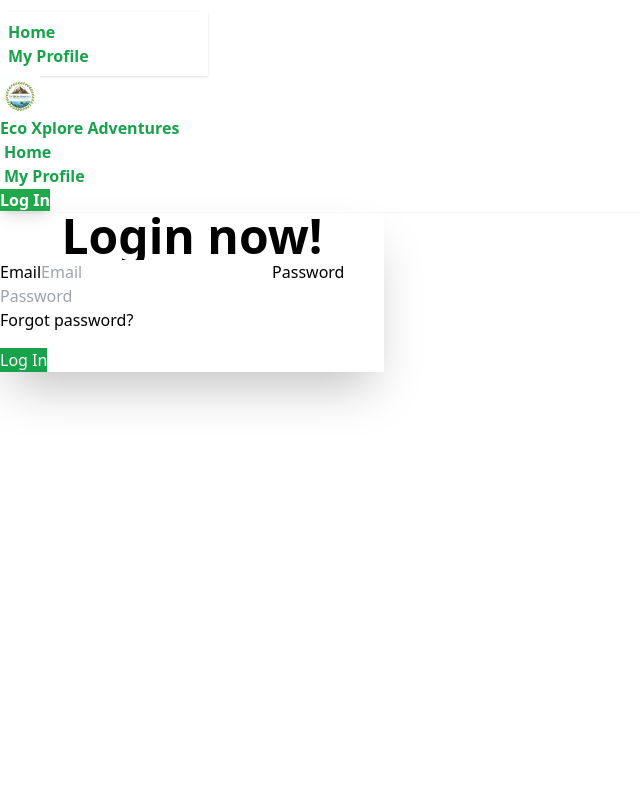
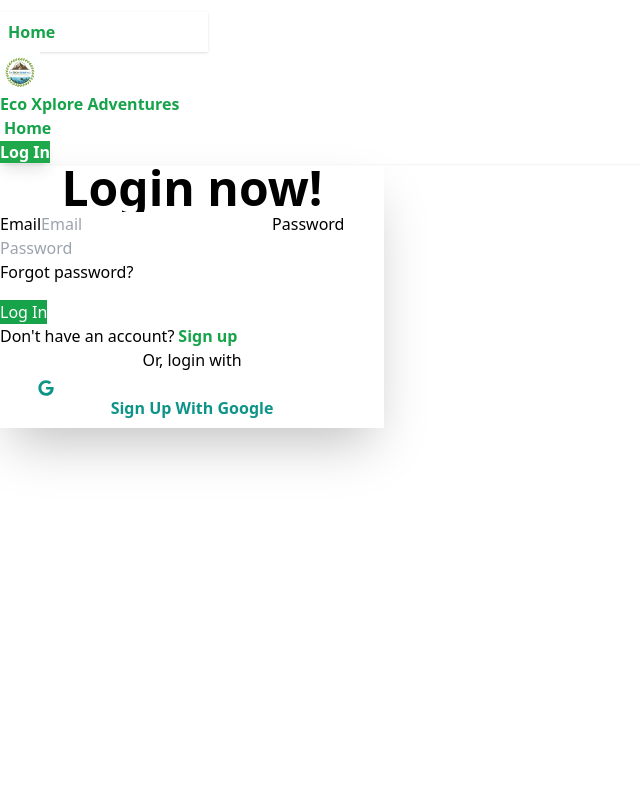
Before and after one commit to dmmalek/eco-xplore-adventures, a React (Vite) app: page /auth/login in a window 1280 px wide. Shown: the top 800 px of the page, without its empty margins (0-640 px from the left). Built offline with nearby package versions, Linux system fonts and the light colour scheme; no server answers.

Commit message:
add social login button and use Sweatalert

```diff
--- a/package.json
+++ b/package.json
@@ -18,6 +18,7 @@
     "react-dom": "^19.1.1",
     "react-icons": "^5.5.0",
     "react-router-dom": "^7.9.1",
+    "sweetalert2": "^11.23.0",
     "swiper": "^12.0.1"
   },
   "devDependencies": {
--- a/src/component/MyProfile/MyProfile.jsx
+++ b/src/component/MyProfile/MyProfile.jsx
@@ -4,12 +4,13 @@ import { AuthContext } from "../context/AuthProvider";
 
 const MyProfile = () => {
   const { user } = useContext(AuthContext);
+  console.log(user.photoURL);
   return (
     <div className="flex justify-center items-center min-h-screen bg-gray-100 px-4">
       <div className="w-full max-w-sm sm:max-w-md md:max-w-lg bg-white rounded-2xl shadow-md p-6 text-center">
         <div className="flex flex-col items-center">
           <img
-            src={user?.photoURL}
+            src={user.photoURL}
             alt="Profile"
             className="w-24 h-24 md:w-32 md:h-32 rounded-full shadow mb-4 object-cover"
           />
--- a/src/component/Navbar.jsx
+++ b/src/component/Navbar.jsx
@@ -14,9 +14,11 @@ const Navbar = () => {
       <li>
         <NavLink to="/">Home</NavLink>
       </li>
-      <li>
-        <NavLink to="/myProfile">My Profile</NavLink>
-      </li>
+      {user && (
+        <li>
+          <NavLink to="/myProfile">My Profile</NavLink>
+        </li>
+      )}
     </>
   );
 
--- /dev/null
+++ b/src/component/SocialLogIn.jsx
@@ -0,0 +1,35 @@
+import { useContext } from "react";
+import { AuthContext } from "./context/AuthProvider";
+import { useLocation, useNavigate } from "react-router-dom";
+import { FaGoogle } from "react-icons/fa";
+
+const SocialLogIn = () => {
+  const { signInByGoogle } = useContext(AuthContext);
+  const navigate = useNavigate();
+  const location = useLocation();
+  const handleGoogleLogIn = () => {
+    signInByGoogle()
+      .then((result) => {
+        if (result.user) {
+          const redirectTo = location.state || "/";
+          navigate(redirectTo);
+        }
+      })
+      .catch((error) => console.log(error.message));
+  };
+  return (
+    <div className="text-center mb-4">
+      <h3>Or, login with</h3>
+      <div className="py-2 ">
+        <button
+          onClick={handleGoogleLogIn}
+          className="btn text-teal-600 hover:bg-green-600 hover:text-white font-semibold border-black w-4/5"
+        >
+          <FaGoogle /> Sign Up With Google
+        </button>
+      </div>
+    </div>
+  );
+};
+
+export default SocialLogIn;
--- a/src/component/context/AuthProvider.jsx
+++ b/src/component/context/AuthProvider.jsx
@@ -1,8 +1,10 @@
 import {
   createUserWithEmailAndPassword,
+  GoogleAuthProvider,
   onAuthStateChanged,
   sendPasswordResetEmail,
   signInWithEmailAndPassword,
+  signInWithPopup,
   signOut,
   updateProfile,
 } from "firebase/auth";
@@ -14,6 +16,8 @@ const AuthProvider = ({ children }) => {
   const [user, setUser] = useState();
   const [loader, setLoader] = useState(true);
 
+  const googleProvider = new GoogleAuthProvider();
+
   const signUpUser = (email, password) => {
     setLoader(true);
     return createUserWithEmailAndPassword(auth, email, password);
@@ -22,6 +26,11 @@ const AuthProvider = ({ children }) => {
   const signInUser = (email, password) => {
     setLoader(true);
     return signInWithEmailAndPassword(auth, email, password);
+  };
+
+  const signInByGoogle = () => {
+    setLoader(true);
+    return signInWithPopup(auth, googleProvider);
   };
 
   const profileUpdate = (displayName, photoURL) => {
@@ -58,10 +67,12 @@ const AuthProvider = ({ children }) => {
     user,
     setUser,
     signUpUser,
+    signInByGoogle,
     signInUser,
     signOutUser,
     profileUpdate,
     forgetPassword,
+    loader,
   };
   return (
     <AuthContext.Provider value={authInfo}>{children}</AuthContext.Provider>
--- a/src/pages/Auth/Login.jsx
+++ b/src/pages/Auth/Login.jsx
@@ -1,10 +1,13 @@
 import { useContext, useRef } from "react";
 import { AuthContext } from "../../component/context/AuthProvider";
-import { useNavigate } from "react-router-dom";
+import { NavLink, useLocation, useNavigate } from "react-router-dom";
+import SocialLogIn from "../../component/SocialLogIn";
+import Swal from "sweetalert2";
 
 const LogIn = () => {
   const { signInUser, forgetPassword } = useContext(AuthContext);
   const navigate = useNavigate();
+  const location = useLocation();
   const emailRef = useRef();
   const handleSubmit = (e) => {
     e.preventDefault();
@@ -15,8 +18,15 @@ const LogIn = () => {
 
     signInUser(email, password)
       .then((result) => {
-        console.log(result.user);
-        navigate("/");
+        if (result.user) {
+          Swal.fire({
+            title: "Good job!",
+            text: "Sign In Succesfully",
+            icon: "success",
+          });
+          const redirectTo = location.state || "/";
+          navigate(redirectTo);
+        }
       })
       .catch((error) => {
         console.log(error.meassage);
@@ -66,7 +76,17 @@ const LogIn = () => {
               value="Log In"
             />
           </form>
+          <p>
+            Don't have an account?
+            <NavLink
+              className="text-green-600 font-bold ml-1"
+              to="/auth/register"
+            >
+              Sign up
+            </NavLink>
+          </p>
         </div>
+        <SocialLogIn />
       </div>
     </div>
   );
--- a/src/pages/Auth/Register.jsx
+++ b/src/pages/Auth/Register.jsx
@@ -1,8 +1,12 @@
 import { useContext } from "react";
 import { AuthContext } from "../../component/context/AuthProvider";
+import { NavLink, useLocation, useNavigate } from "react-router-dom";
+import Swal from "sweetalert2";
 
 const Register = () => {
   const { signUpUser, profileUpdate } = useContext(AuthContext);
+  const navigate = useNavigate();
+  const location = useLocation();
 
   const handleSubmit = (e) => {
     e.preventDefault();
@@ -18,6 +22,13 @@ const Register = () => {
       .then((result) => {
         console.log(result.user);
         profileUpdate(name, url);
+        Swal.fire({
+          title: "Good job!",
+          text: "Sign Up Succesfully",
+          icon: "success",
+        });
+        const redirectTo = location.state || "/";
+        navigate(redirectTo);
       })
       .catch((error) => {
         console.log(error.message);
@@ -65,6 +76,12 @@ const Register = () => {
               value="Register"
             />
           </form>
+          <p>
+            Already have an account?
+            <NavLink className="text-green-600 font-bold ml-1" to="/auth/login">
+              Log in Now
+            </NavLink>
+          </p>
         </div>
       </div>
     </div>
```
Also changed, not shown: 1 other file (tests, documents, lock files or other folders).
